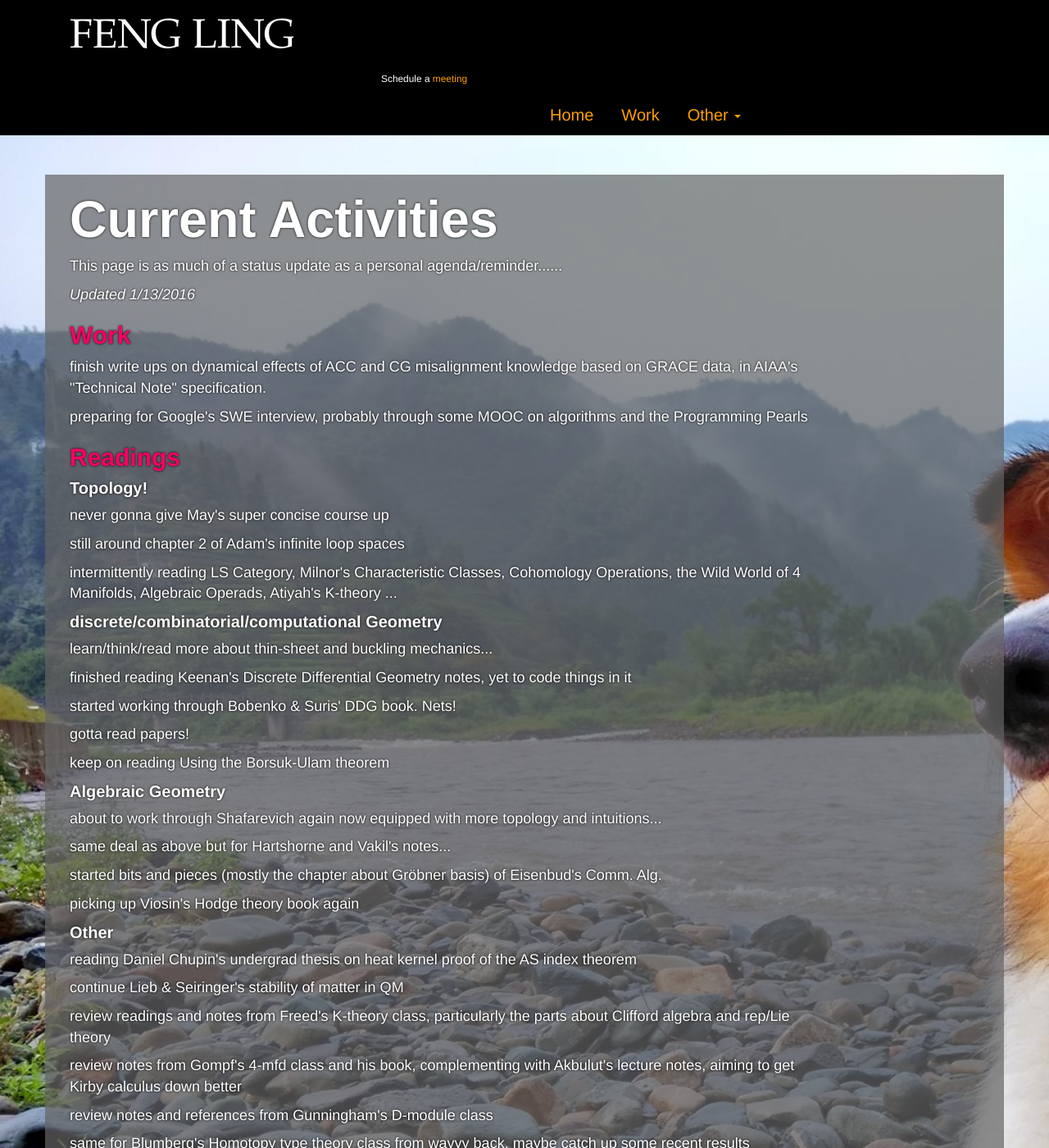
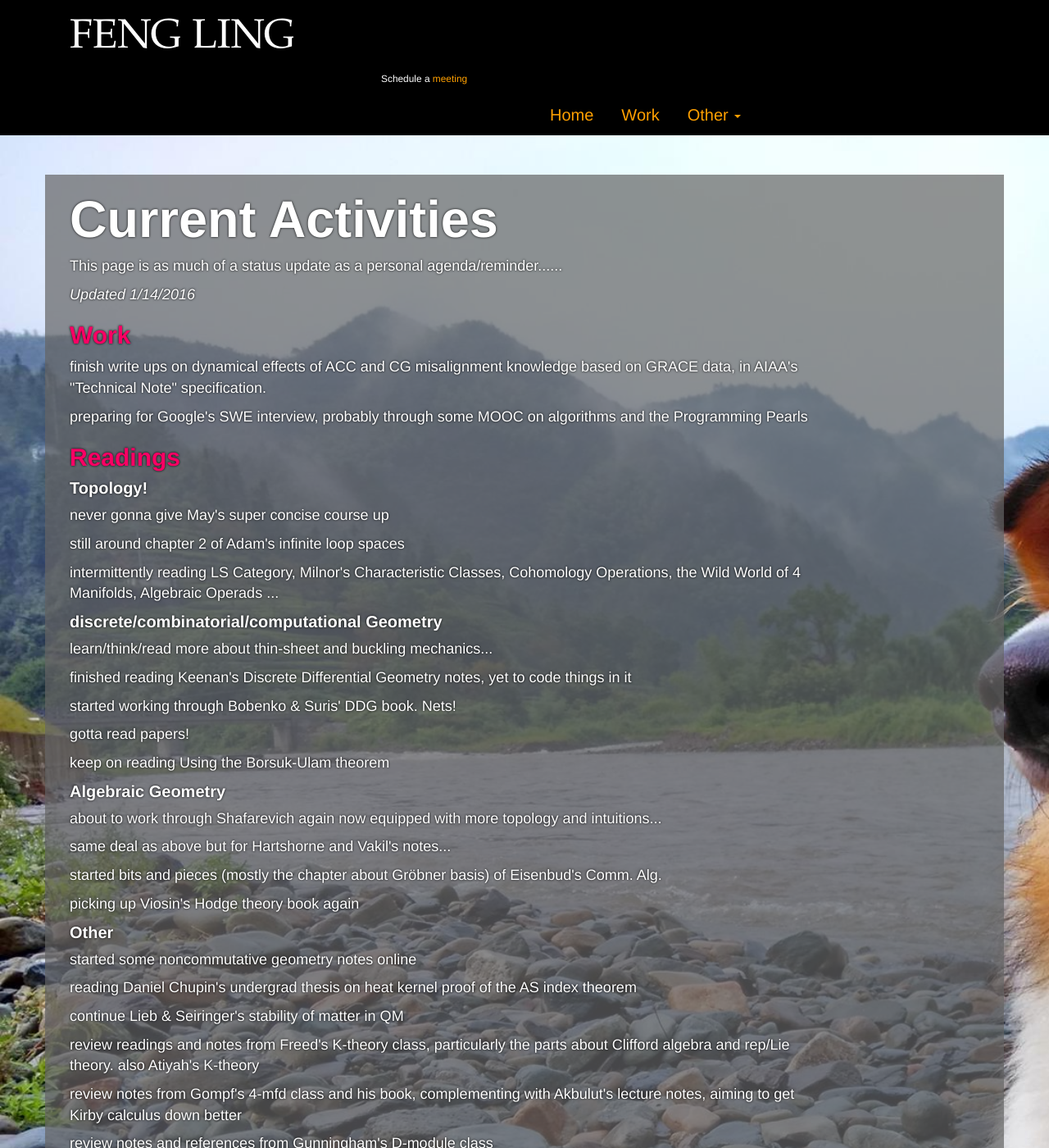
Before and after one commit to levincoolxyz/levincoolxyz.github.io, a Jekyll site: the page built from activity.html, in a window 1280 px wide and 1400 px high. Shown: the whole window at 82% size. Built offline with Jekyll 4.4.1, drawn with Linux system fonts in a browser that asks for light colours.

Commit message:
new commit

```diff
--- a/activity.html
+++ b/activity.html
@@ -6,7 +6,7 @@ title: Current Activities - Feng Ling
 <div id="activities" class="container col-md-10">
 	<h1>Current Activities</h1>
 	<p>This page is as much of a status update as a personal agenda/reminder......</p>
-	<p><em>Updated 1/13/2016</em></p>
+	<p><em>Updated 1/14/2016</em></p>
 
 	<h2 style="color:rgb(250,0,100) !important;">Work</h2>
 	<p>finish write ups on dynamical effects of ACC and CG misalignment knowledge based on GRACE data, in AIAA's "Technical Note" specification.</p>
@@ -32,9 +32,10 @@ title: Current Activities - Feng Ling
 	<p>picking up Viosin's Hodge theory book again</p>
 
 	<h4>Other</h4>
+	<p>started some noncommutative geometry notes online</p>
 	<p>reading Daniel Chupin's undergrad thesis on heat kernel proof of the AS index theorem</p>
 	<p>continue Lieb & Seiringer's stability of matter in QM</p>
-	<p>review readings and notes from Freed's K-theory class, particularly the parts about Clifford algebra and rep/Lie theory</p>
+	<p>review readings and notes from Freed's K-theory class, particularly the parts about Clifford algebra and rep/Lie theory. also Atiyah's K-theory</p>
 	<p>review notes from Gompf's 4-mfd class and his book, complementing with Akbulut's lecture notes, aiming to get Kirby calculus down better</p>
 	<p>review notes and references from Gunningham's D-module class</p>
 	<p>same for Blumberg's Homotopy type theory class from wayyy back, maybe catch up some recent results</p>
```
Also changed, not shown: other parts of activity.html (+1 -1 lines).
